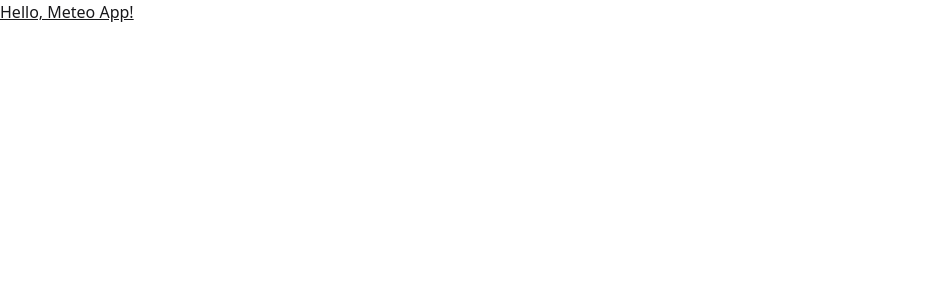
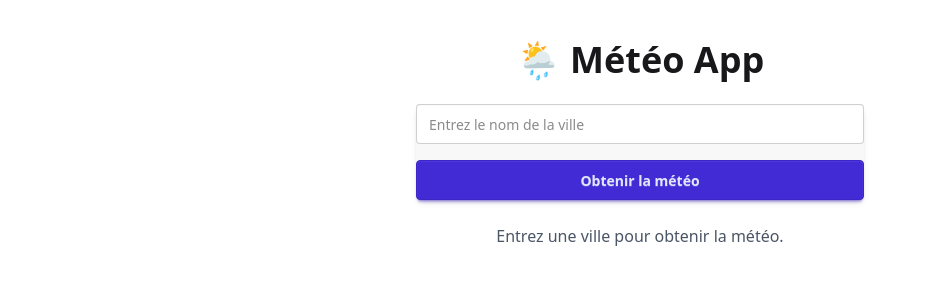
Before and after one commit to Herimamy12/bootcamp, a React (Vite) app in the folder react/meteo/: page / in a window 1280 px wide. Shown: the top 300 px of the page, without its empty margins (0-927 px from the left). Built offline with nearby package versions, Linux system fonts and the light colour scheme.

Commit message:
App.tsx test

```diff
--- a/react/meteo/src/App.tsx
+++ b/react/meteo/src/App.tsx
@@ -1,7 +1,25 @@
+import { useState } from "react"
+import { WeatherForm } from "./components/WeatherForm"
+import { WeatherCard } from "./components/WeatherCard"
+import type { WeatherData } from "./api/weatherApi"
+
 function App() {
+  const [weatherData, setWeatherData] = useState<WeatherData | null>(null);
+
   return (
-    <div>
-      <h1 className="text underline">Hello, Meteo App!</h1>
+    <div className="min-h-screen bg-base-100 flex flex-col items-center pt-10">
+      <h1 className="text-4xl font-bold mb-6">🌦️ Météo App</h1>
+
+      {/* Formulaire de recherche */}
+      <WeatherForm onWeatherFetched={setWeatherData} />
+
+      {/* Affichage de la météo si disponible */}
+      {weatherData ?
+      (
+        <WeatherCard data={weatherData} />
+      ) : (
+        <p className="mt-6 text-gray-600">Entrez une ville pour obtenir la météo.</p>
+      )}
     </div>
   )
 }
```
